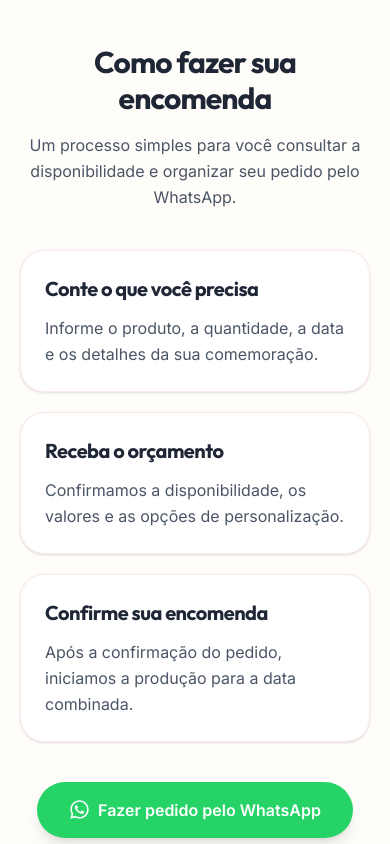
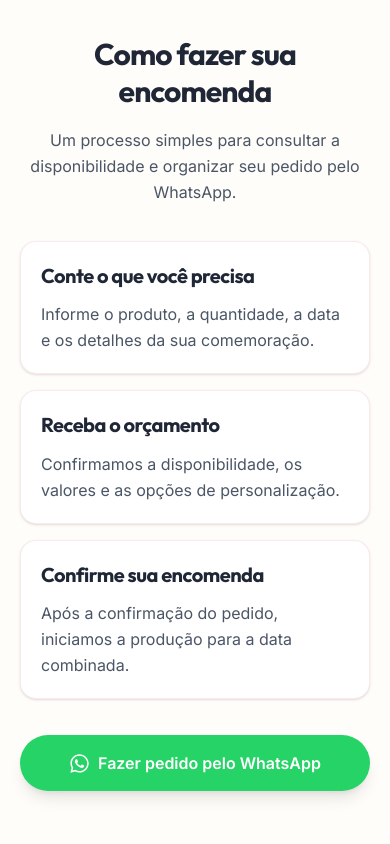
Before and after one commit to gabrielaraujoalves715-create/obba-doce, a React (Vite) app: page / in a window 390 px wide. Shown: the part 4920-5764 px from the top of the page. Built offline with nearby package versions, Linux system fonts and the light colour scheme; a web font is replaced by a local one.

Commit message:
ajusta responsividade e finaliza site da Obba Doces

```diff
--- a/src/components/HowToOrder.tsx
+++ b/src/components/HowToOrder.tsx
@@ -2,19 +2,16 @@ import { FaWhatsapp } from "react-icons/fa";
 
 const passos = [
   {
-    numero: "01",
     titulo: "Conte o que você precisa",
     descricao:
       "Informe o produto, a quantidade, a data e os detalhes da sua comemoração.",
   },
   {
-    numero: "02",
     titulo: "Receba o orçamento",
     descricao:
       "Confirmamos a disponibilidade, os valores e as opções de personalização.",
   },
   {
-    numero: "03",
     titulo: "Confirme sua encomenda",
     descricao:
       "Após a confirmação do pedido, iniciamos a produção para a data combinada.",
@@ -25,41 +22,40 @@ export default function HowToOrder() {
   return (
     <section
       id="como-encomendar"
-      className="bg-[#FFFDF9] px-5 py-16 sm:px-8 lg:py-24"
+      className="bg-[#FFFDF9] px-5 py-14 sm:px-8 sm:py-16 lg:py-24"
     >
       <div className="mx-auto max-w-7xl">
-        <div className="mx-auto mb-10 max-w-2xl text-center sm:mb-14">
-
-          <h2 className="text-3xl font-bold tracking-[-0.03em] text-[#1F2635] sm:text-4xl lg:text-5xl">
+        <div className="mx-auto mb-9 max-w-2xl text-center sm:mb-12">
+          <h2 className="text-3xl font-bold leading-tight tracking-[-0.03em] text-[#1F2635] sm:text-4xl lg:text-5xl">
             Como fazer sua encomenda
           </h2>
 
-          <p className="mt-4 text-base leading-relaxed text-gray-600 sm:text-lg">
-            Um processo simples para você consultar a disponibilidade e
-            organizar seu pedido pelo WhatsApp.
+          <p className="mx-auto mt-4 max-w-xl text-base leading-relaxed text-gray-600 sm:text-lg">
+            Um processo simples para consultar a disponibilidade e organizar
+            seu pedido pelo WhatsApp.
           </p>
         </div>
 
-        <div className="grid grid-cols-1 gap-5 md:grid-cols-3 lg:gap-6">
+        <div className="grid grid-cols-1 gap-4 sm:gap-5 md:grid-cols-3 lg:gap-6">
           {passos.map((passo) => (
             <article
-              key={passo.numero}
+              key={passo.titulo}
               className="
-                rounded-[1.5rem]
+                flex
+                min-h-0
+                flex-col
+                rounded-2xl
                 border
                 border-[#E06D8A]/15
                 bg-white
-                p-6
+                p-5
                 shadow-sm
-                transition
-                duration-300
-                hover:-translate-y-1
-                hover:shadow-lg
-                sm:p-8
+                sm:p-6
+                lg:min-h-[210px]
+                lg:p-8
               "
             >
-
-              <h3 className="text-xl font-bold text-[#1F2635]">
+              <h3 className="text-xl font-bold leading-snug text-[#1F2635]">
                 {passo.titulo}
               </h3>
 
@@ -70,7 +66,7 @@ export default function HowToOrder() {
           ))}
         </div>
 
-        <div className="mt-10 flex justify-center">
+        <div className="mt-9 flex justify-center sm:mt-10">
           <a
             href="https://api.whatsapp.com/send?phone=5511946408023&text=Ol%C3%A1!%20Vim%20pelo%20site%20da%20Obba%20Doces%20e%20gostaria%20de%20fazer%20uma%20encomenda."
             target="_blank"
@@ -78,21 +74,25 @@ export default function HowToOrder() {
             className="
               inline-flex
               min-h-14
+              w-full
+              max-w-sm
               items-center
               justify-center
               gap-2
               rounded-full
               bg-[#25D366]
-              px-8
+              px-6
               py-4
+              text-center
+              text-base
               font-bold
               text-white
               shadow-lg
               transition
               duration-300
-              hover:-translate-y-0.5
               hover:bg-[#20BA5A]
-              hover:shadow-xl
+              sm:w-auto
+              sm:px-8
             "
           >
             <FaWhatsapp size={21} />
```
